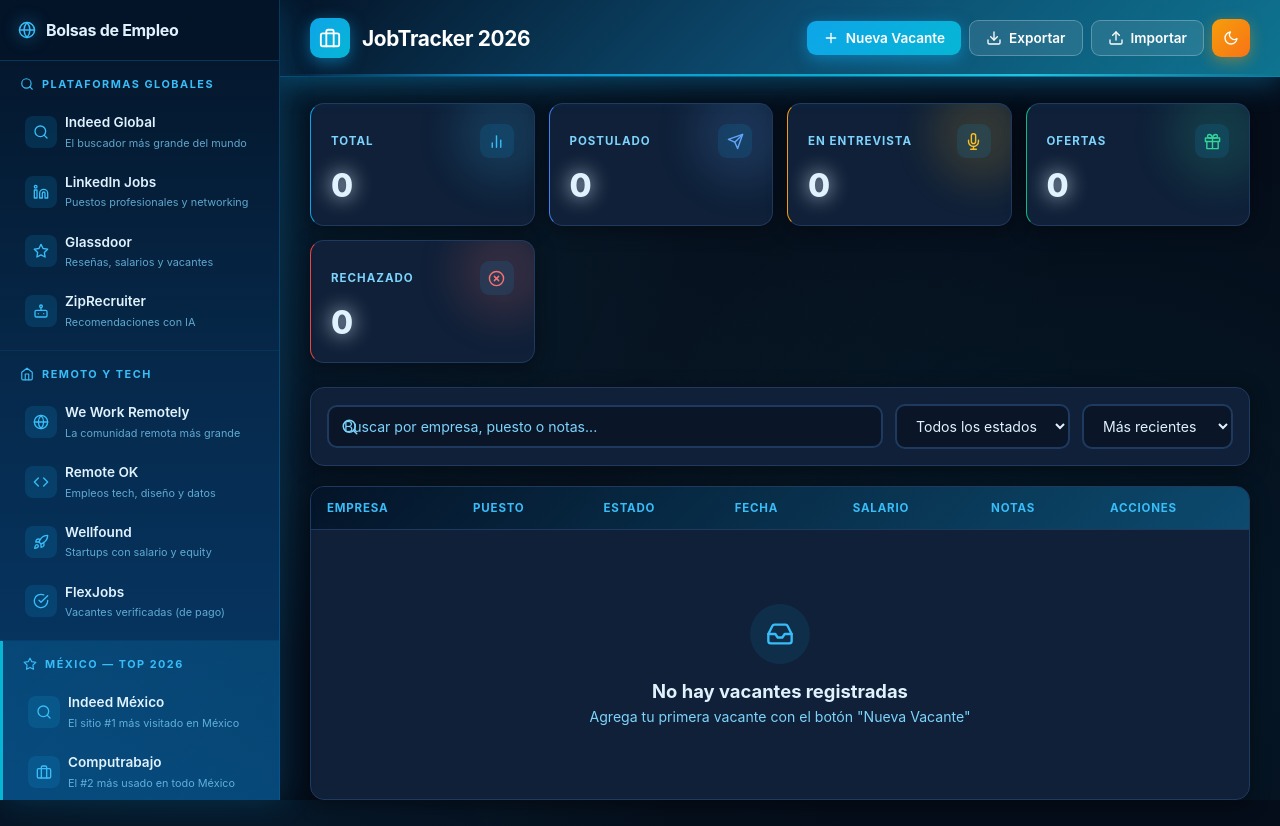
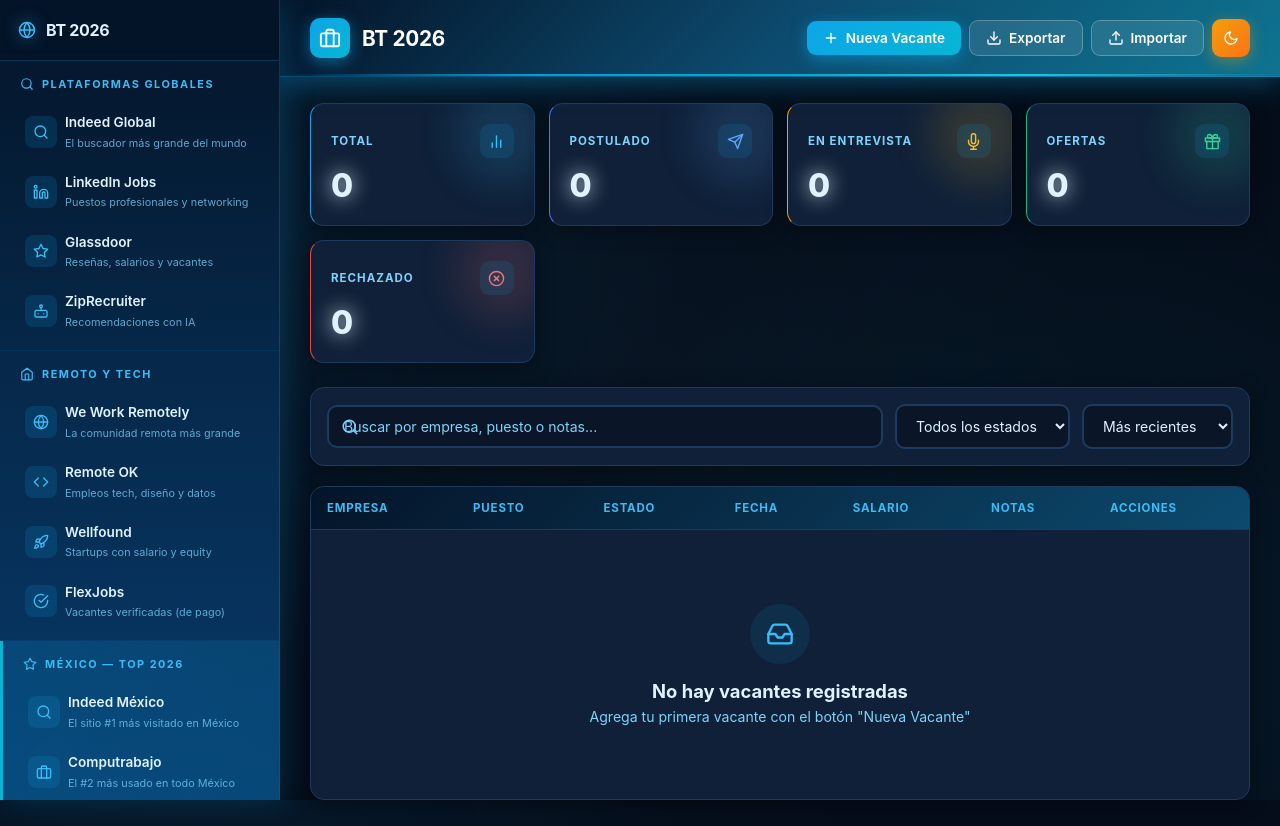
Before and after one commit to jlrg2026/bt2026, a plain HTML site: page index.html in a window 1280 px wide. Drawn offline with Linux system fonts and the light colour scheme.

Commit message:
Update via weejur editor

```diff
--- a/index.html
+++ b/index.html
@@ -3,7 +3,7 @@
 <head>
 <meta charset="UTF-8">
 <meta name="viewport" content="width=device-width, initial-scale=1.0">
-<title>JobTracker 2026 — Búsqueda de Empleo</title>
+<title>BT 2026 — Búsqueda de Empleo</title>
 <style>
   * { margin: 0; padding: 0; box-sizing: border-box; font-family: 'Inter', 'Segoe UI', system-ui, -apple-system, sans-serif; }
 
@@ -844,7 +844,7 @@
   <div class="sidebar-header">
     <h2>
       <svg class="icon" viewBox="0 0 24 24"><circle cx="12" cy="12" r="10"/><line x1="2" y1="12" x2="22" y2="12"/><path d="M12 2a15.3 15.3 0 0 1 4 10 15.3 15.3 0 0 1-4 10 15.3 15.3 0 0 1-4-10 15.3 15.3 0 0 1 4-10z"/></svg>
-      Bolsas de Empleo
+      BT 2026
     </h2>
     <button class="close-sidebar" onclick="toggleSidebar()" aria-label="Cerrar">
       <svg class="icon" viewBox="0 0 24 24"><line x1="18" y1="6" x2="6" y2="18"/><line x1="6" y1="6" x2="18" y2="18"/></svg>
@@ -969,7 +969,7 @@
         <span class="logo-icon">
           <svg class="icon" viewBox="0 0 24 24"><rect x="2" y="7" width="20" height="14" rx="2"/><path d="M16 21V5a2 2 0 0 0-2-2h-4a2 2 0 0 0-2 2v16"/></svg>
         </span>
-        JobTracker 2026
+        BT 2026
       </h1>
       <div class="header-actions">
         <button class="btn btn-primary" onclick="abrirModal()">
```
